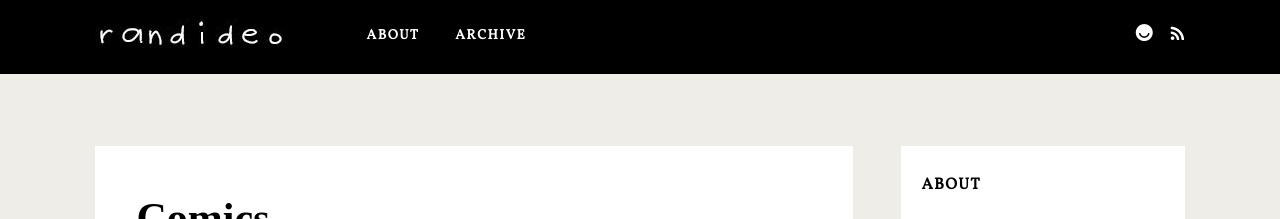
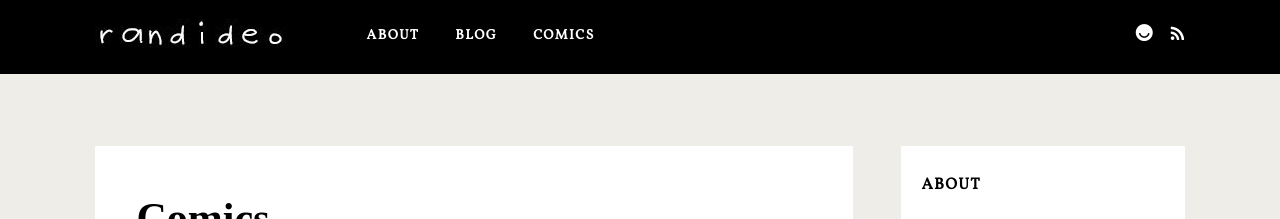
Before and after one commit to randideo/randideo.github.io, a Jekyll site: the page built from comics.html, in a window 1280 px wide. Shown: the top 219 px of the page. Built offline with Jekyll 4.4.1, drawn with Linux system fonts in a browser that asks for light colours; nearby versions of some CDN libraries; some web fonts are replaced; comment, search, counter and statistics services are not loaded.

Commit message:
Create header.html

```diff
--- a/_includes/header.html
+++ b/_includes/header.html
@@ -45,7 +45,8 @@ jQuery.migrateMute===void 0&&(jQuery.migrateMute=!0),function(e,t,n){function r(
 <div class='menu-containernbt menu-primarynbt' id='menu-primarynbt' role='navigation'>
 <ul class='menu-primary-items' id='menu-primary-items' role='menubar'>
 <li><a href='http://randideo.com/about'>About</a></li>
-	<li><a href='http://randideo.com/archive'>Archive</a></li>
+	<li><a href='http://randideo.com/archive'>Blog</a></li>
+	<li><a href='http://randideo.com/archive'>Comics</a></li>
 </ul>
 
 <ul class='social-media-iconsnbt'>
```
